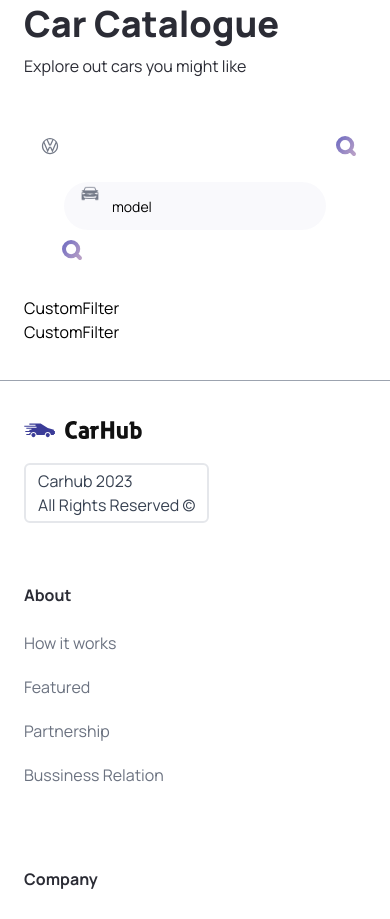
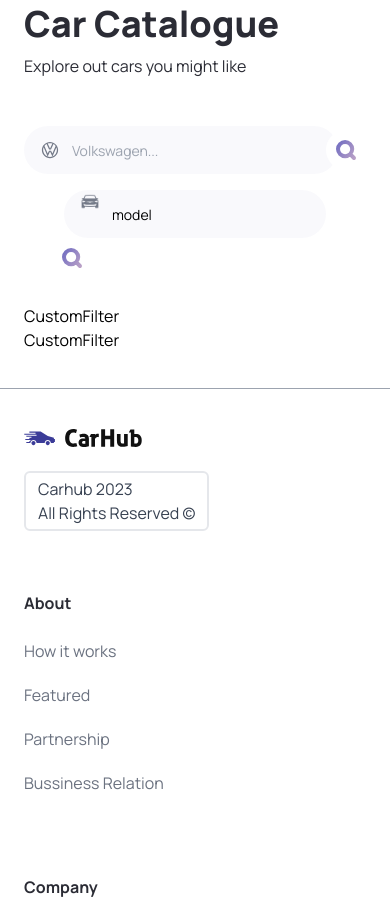
Before and after one commit to DevAnonitos/ShowRoomCar, a Next.js app: page / in a window 390 px wide. Shown: the part 1420-2339 px from the top of the page. Built offline with nearby package versions, Linux system fonts and the light colour scheme.

Commit message:
update-AddSearchManu

```diff
--- a/components/SearchManufacturer.tsx
+++ b/components/SearchManufacturer.tsx
@@ -13,6 +13,18 @@
         manufacturer,
         setManufacturer
     }: SearchManuFacturerProps) => {
+
+    const [query, setQuery] = useState("");
+
+    const filteredManufacturers = query === ""
+        ? manufacturers
+        : manufacturers.filter((item) =>
+            item
+                .toLowerCase()
+                .replace(/\s+/g, "")
+                .includes(query.toLowerCase().replace(/\s+/g, ""))
+        );
+
     return (
         <>
             <div className='search-manufacturer'>
@@ -21,6 +33,9 @@
                     onChange={setManufacturer}
                 >
                     <div className='relative w-full'>
+                        <Combobox.Button
+                            className="absolute top-[14px]"
+                        >
                             <Image
                                 src='/car-logo.svg'
                                 width={20}
@@ -28,6 +43,32 @@
                                 className='ml-4'
                                 alt='car logo'
                             />
+                        </Combobox.Button>
+
+                        <Combobox.Input
+                            className="search-manufacturer__input"
+                            displayValue={(item: string) => item}
+                            onChange={(e) => setQuery(e.target.value)}
+                            placeholder='Volkswagen...'
+                        />
+
+                        <Transition
+                            as={Fragment}
+                            leave='transition ease-in duration-100'
+                            leaveFrom='opacity-100'
+                            leaveTo='opacity-0'
+                            afterLeave={() => setQuery("")}
+                        >
+                            <Combobox.Options
+                                className="absolute mt-1 max-h-60 w-full overflow-auto
+                                round-md bg-white py-1 text-base shadow-lg
+                                ring-1-black ring-opacity-5
+                                focus:outline-none sm:text-sm"
+                                static
+                            >
+
+                            </Combobox.Options>
+                        </Transition>
                     </div>
                 </Combobox>
             </div>
```
Lines whose indentation alone changed are shown as unchanged.
